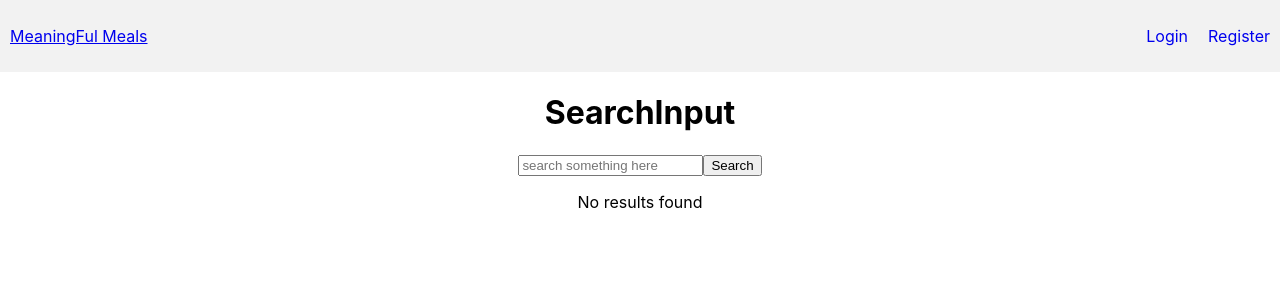
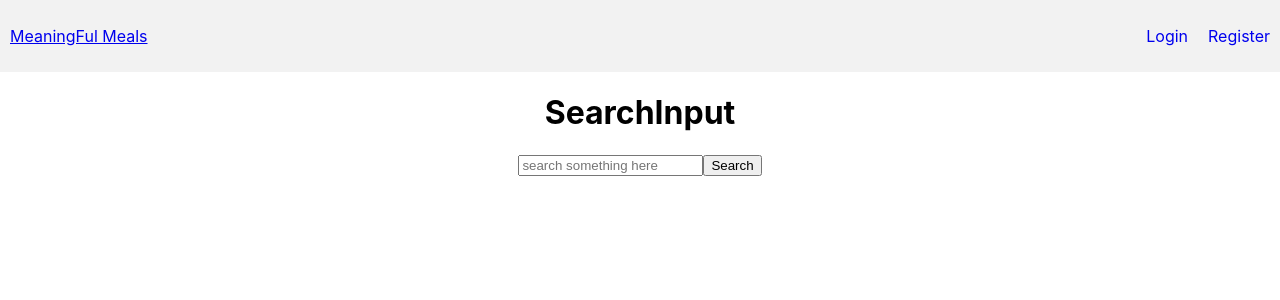
Before and after one commit to vargasdm/meaningful-meals, a React (Create React App) app in the folder source-code/front-end/: page / in a window 1280 px wide. Shown: the top 300 px of the page. Built offline with nearby package versions, Linux system fonts and the light colour scheme.

Commit message:
fixed search functionality where no recipes found element rendered even when nothing had been searched

```diff
--- a/source-code/front-end/src/components/Search/SearchList.tsx
+++ b/source-code/front-end/src/components/Search/SearchList.tsx
@@ -2,13 +2,12 @@ import React from "react";
 import { Link } from "react-router-dom";
 
 function SearchList(props: any) {
-  // console.log(props.searchResponse.results);
+  console.log(props.searchResponse.results);
   return (
     <>
       <div className="searchList">
-        {props.searchResponse.results &&
-        props.searchResponse.results.length > 0 ? (
-          props.searchResponse.results.map((recipe: any) => (
+        {props.searchResponse.results && props.searchResponse.results.length > 0
+          ? props.searchResponse.results.map((recipe: any) => (
               <div key={recipe.id}>
                 <Link to={`/recipes/${recipe.id}`}>
                   <h3>{recipe.title}</h3>
@@ -16,9 +15,10 @@ function SearchList(props: any) {
                 <img src={recipe.image} alt={recipe.title} />
               </div>
             ))
-        ) : (
-          <p>No results found</p> // Display different set of elements when results are empty
-        )}
+          : props.searchResponse.results && (
+              <p>No results found</p>
+            ) // Show "No results found" only when something has been searched for and results are empty
+        }
       </div>
     </>
   );
```
Lines whose indentation alone changed are shown as unchanged.
